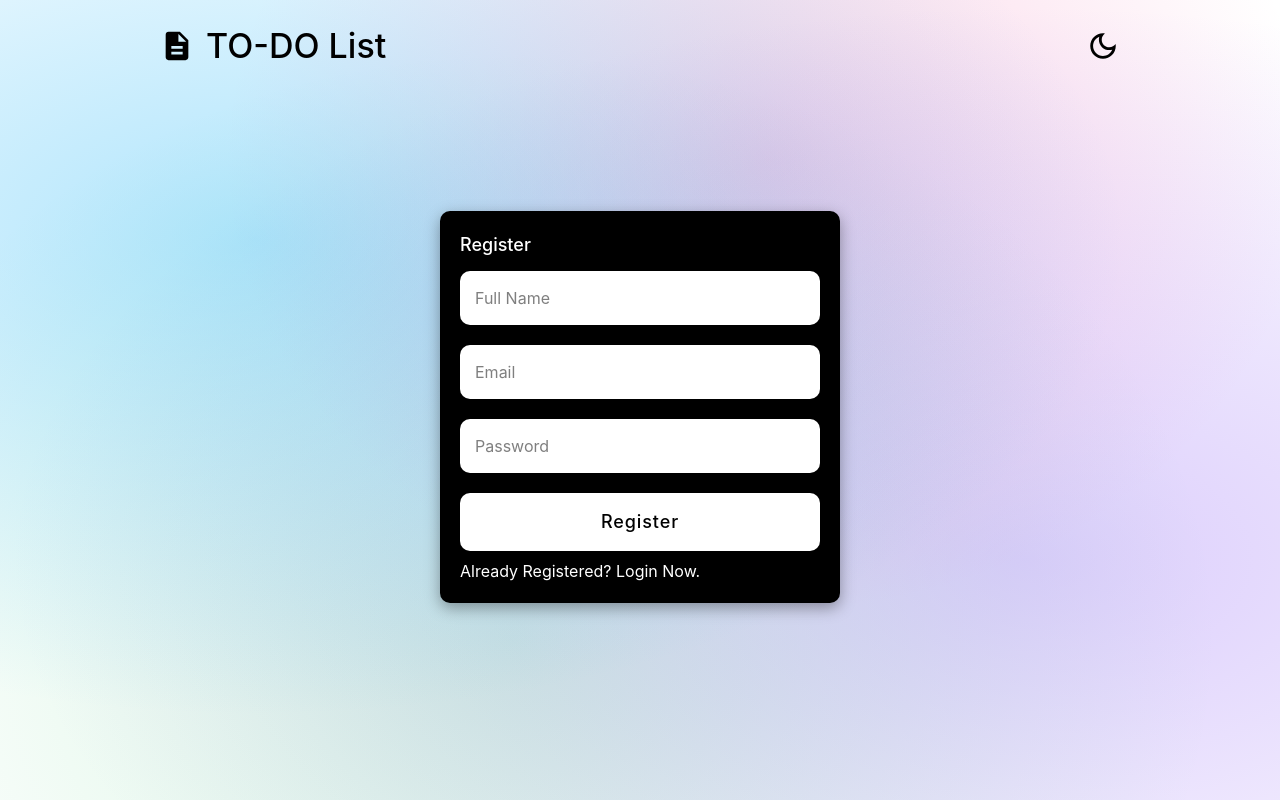
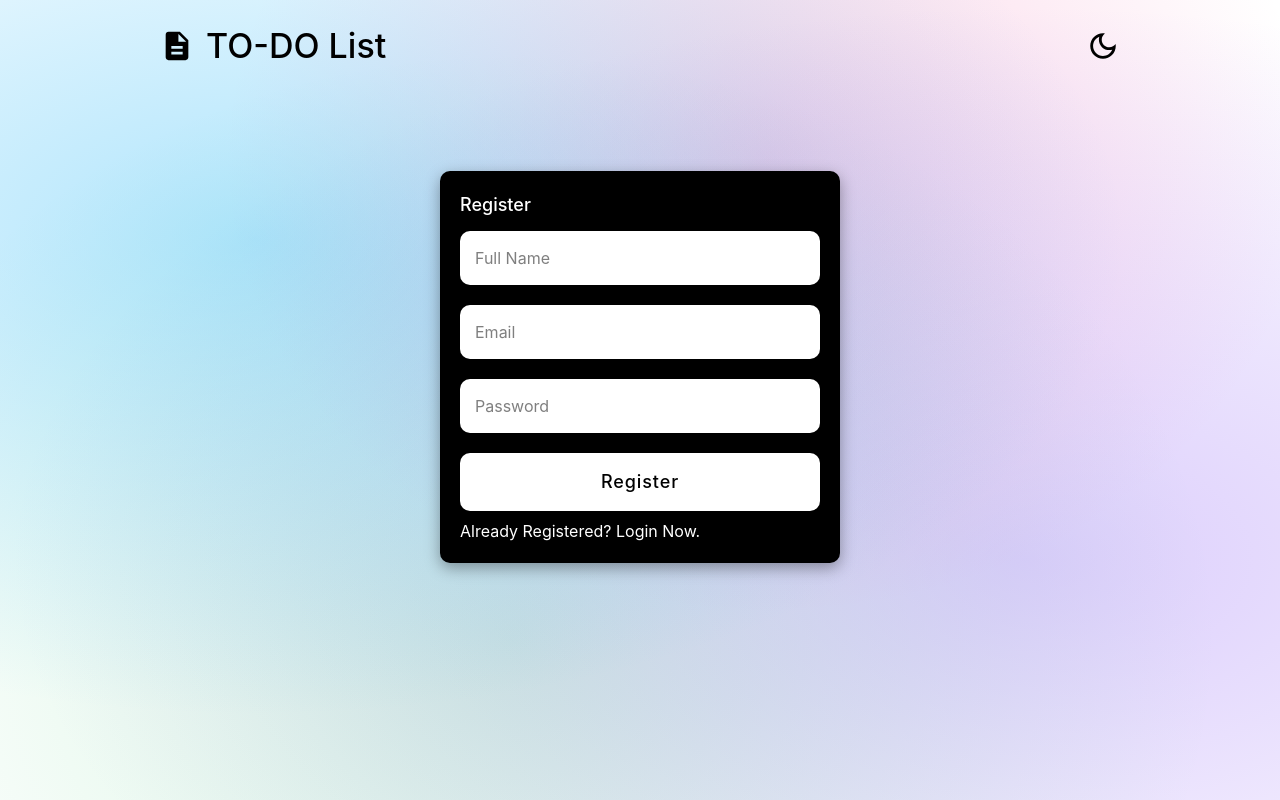
Before and after one commit to balbir1998/Todo_App, a React (Vite) app: page /register in a window 1280 px wide. Built offline with nearby package versions, Linux system fonts and the light colour scheme; no server answers.

Commit message:
fixed form styling

```diff
--- a/src/components/Register/Register.jsx
+++ b/src/components/Register/Register.jsx
@@ -51,10 +51,10 @@ const Register = () => {
     return (
         <>
             {loading && <Loader />}
-            <div className="px-4 py-5 flex justify-center items-center">
+            <div className="px-4 mt-20 flex justify-center items-center">
                 <form
                     onSubmit={registerUser}
-                    className={`max-w-100 w-full my-25 p-5 shadow-[0_5px_15px_rgba(0,0,0,0.35)]
+                    className={`max-w-100 w-full p-5 shadow-[0_5px_15px_rgba(0,0,0,0.35)]
                   rounded-[10px] ${darkMode ? "bg-white text-black" : "bg-black text-white"}`}
                 >
                     <h2 className="mb-3 text-lg font-medium">Register</h2>
```
